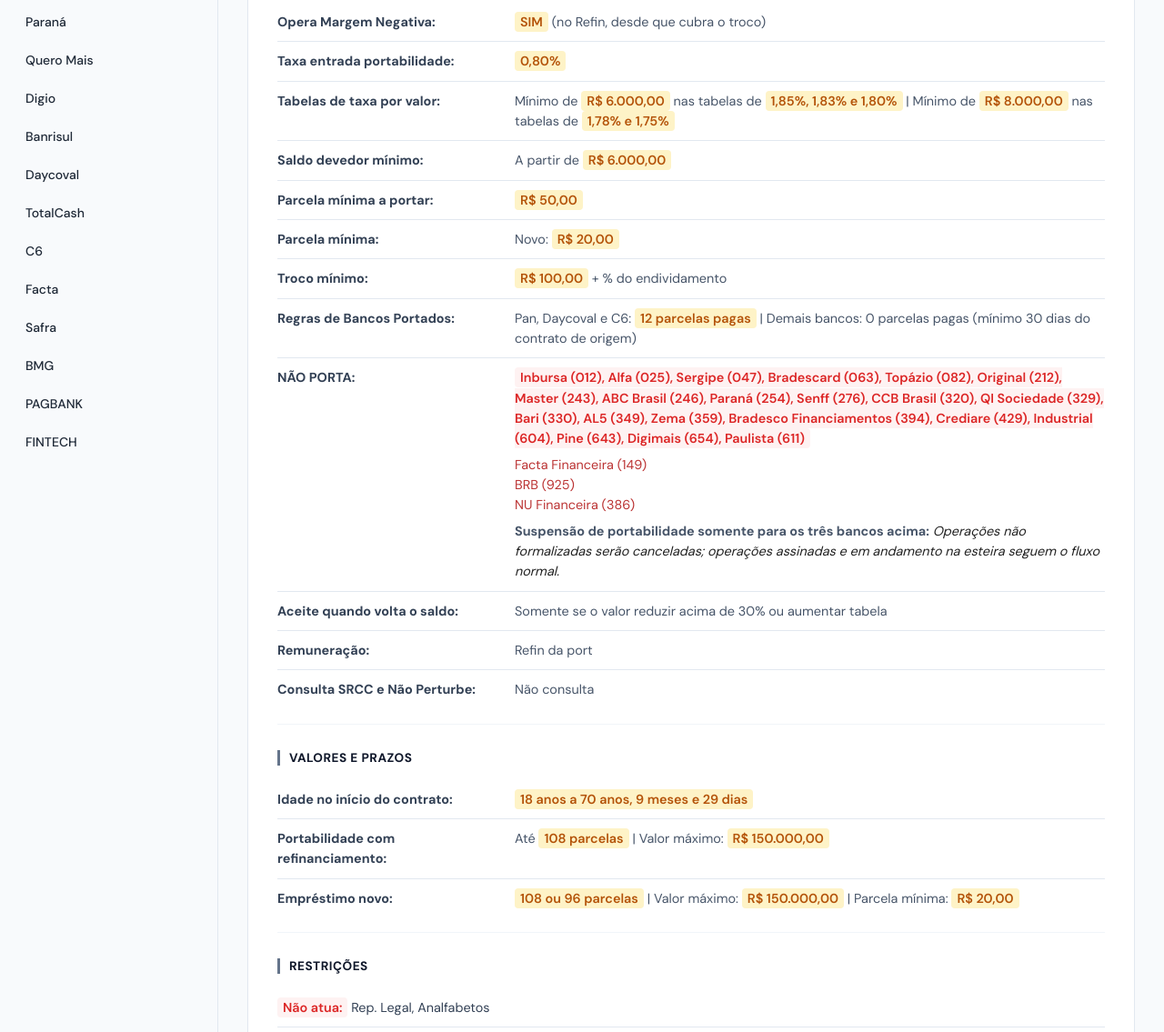
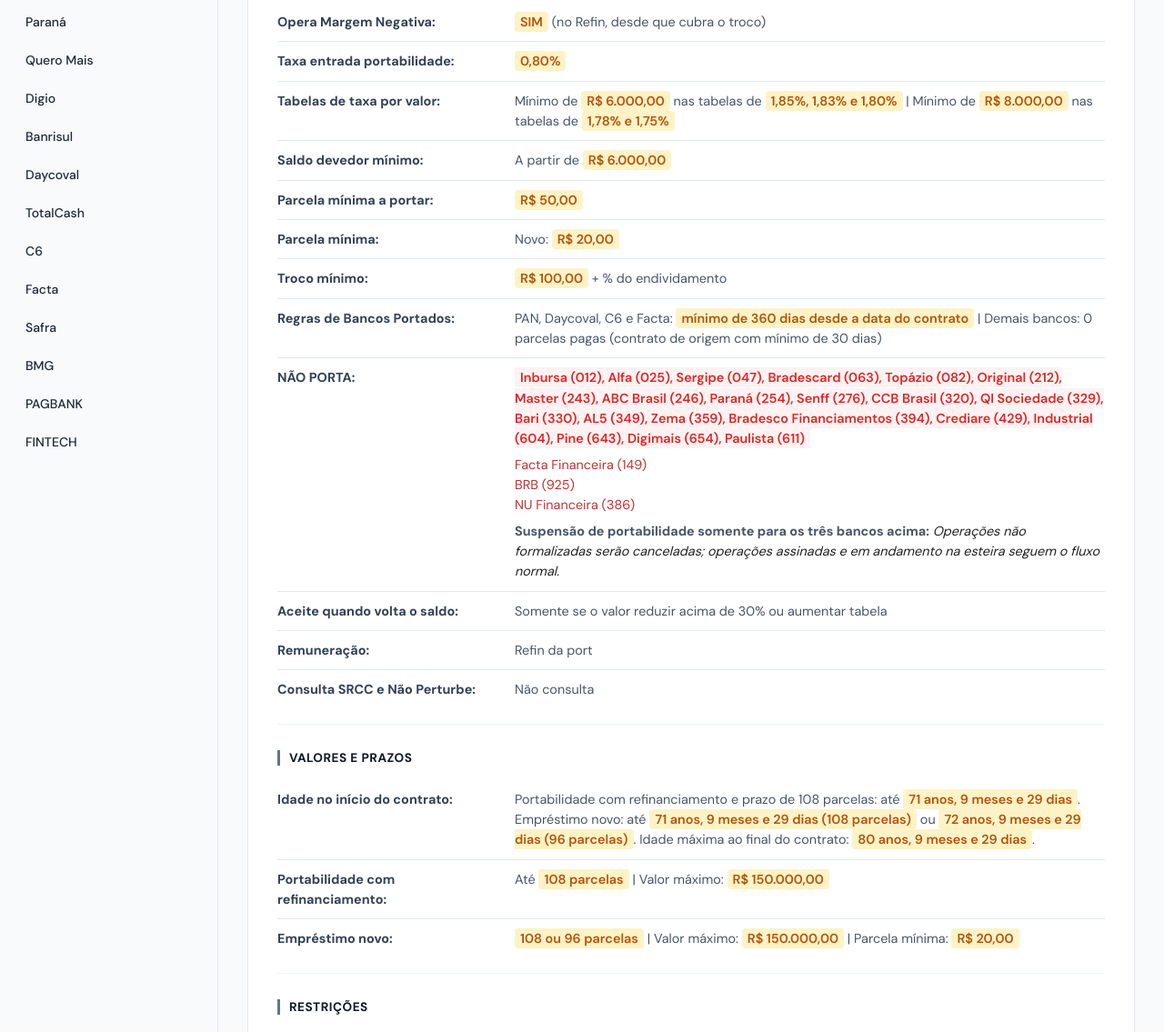
Before and after one commit to aryapromotora-alt/roteiros, a plain HTML site: page index.html in a window 1280 px wide. Shown: the part 325-1460 px from the top of the page at 91% size. Drawn offline with Linux system fonts and the light colour scheme.

Commit message:
Add files via upload

```diff
--- a/index.html
+++ b/index.html
@@ -66,7 +66,7 @@
                         <li class="regra-item"><strong>Parcela mínima a portar:</strong><span class="regra-detalhe"> <span class="destaque-dourado">R$ 50,00</span></span></li>
                         <li class="regra-item"><strong>Parcela mínima:</strong><span class="regra-detalhe"> Novo: <span class="destaque-dourado">R$ 20,00</span></span></li>
                         <li class="regra-item"><strong>Troco mínimo:</strong><span class="regra-detalhe"> <span class="destaque-dourado">R$ 100,00</span> + % do endividamento</span></li>
-                        <li class="regra-item"><strong>Regras de Bancos Portados:</strong><span class="regra-detalhe"> Pan, Daycoval e C6: <span class="destaque-dourado">12 parcelas pagas</span> | Demais bancos: 0 parcelas pagas (mínimo 30 dias do contrato de origem)</span></li>
+                        <li class="regra-item"><strong>Regras de Bancos Portados:</strong><span class="regra-detalhe"> PAN, Daycoval, C6 e Facta: <span class="destaque-dourado">mínimo de 360 dias desde a data do contrato</span> | Demais bancos: 0 parcelas pagas (contrato de origem com mínimo de 30 dias)</span></li>
                         <li class="regra-item"><strong>NÃO PORTA:</strong><span class="regra-detalhe"> <span class="destaque-vermelho">Inbursa (012), Alfa (025), Sergipe (047), Bradescard (063), Topázio (082), Original (212), Master (243), ABC Brasil (246), Paraná (254), Senff (276), CCB Brasil (320), QI Sociedade (329), Bari (330), AL5 (349), Zema (359), Bradesco Financiamentos (394), Crediare (429), Industrial (604), Pine (643), Digimais (654), Paulista (611)</span><span style="display: block; margin-top: 6px; color: #b33;">Facta Financeira (149)<br>BRB (925)<br>NU Financeira (386)</span><span style="display: block; margin-top: 6px;"><strong>Suspensão de portabilidade somente para os três bancos acima:</strong> <em style="color: #222;">Operações não formalizadas serão canceladas; operações assinadas e em andamento na esteira seguem o fluxo normal.</em></span></span></li>
                         <li class="regra-item"><strong>Aceite quando volta o saldo:</strong><span class="regra-detalhe"> Somente se o valor reduzir acima de 30% ou aumentar tabela</span></li>
                         <li class="regra-item"><strong>Remuneração:</strong><span class="regra-detalhe"> Refin da port</span></li>
@@ -76,7 +76,7 @@
                 <div class="resumo-secao">
                     <h3 class="resumo-secao-titulo">Valores e Prazos</h3>
                     <ul>
-                        <li class="regra-item"><strong>Idade no início do contrato:</strong><span class="regra-detalhe"> <span class="destaque-dourado">18 anos a 70 anos, 9 meses e 29 dias</span></span></li>
+                        <li class="regra-item"><strong>Idade no início do contrato:</strong><span class="regra-detalhe"> Portabilidade com refinanciamento e prazo de 108 parcelas: até <span class="destaque-dourado">71 anos, 9 meses e 29 dias</span>. Empréstimo novo: até <span class="destaque-dourado">71 anos, 9 meses e 29 dias (108 parcelas)</span> ou <span class="destaque-dourado">72 anos, 9 meses e 29 dias (96 parcelas)</span>. Idade máxima ao final do contrato: <span class="destaque-dourado">80 anos, 9 meses e 29 dias</span>.</span></li>
                         <li class="regra-item"><strong>Portabilidade com refinanciamento:</strong><span class="regra-detalhe"> Até <span class="destaque-dourado">108 parcelas</span> | Valor máximo: <span class="destaque-dourado">R$ 150.000,00</span></span></li>
                         <li class="regra-item"><strong>Empréstimo novo:</strong><span class="regra-detalhe"> <span class="destaque-dourado">108 ou 96 parcelas</span> | Valor máximo: <span class="destaque-dourado">R$ 150.000,00</span> | Parcela mínima: <span class="destaque-dourado">R$ 20,00</span></span></li>
                     </ul>
@@ -996,9 +996,9 @@
 <tbody>
 <tr><td>68 anos<br>11 meses</td><td>108x</td><td>108x</td><td>108x</td><td>108x</td><td>108x</td><td>108x</td><td>108x</td><td>108x</td><td>108x</td><td>108x</td><td>108x</td><td>108x</td><td>108x</td><td>108x</td></tr>
 <tr><td>69 anos<br>11 meses</td><td>108x</td><td>108x</td><td>108x</td><td>108x</td><td>108x</td><td class="status-none">—</td><td>96x</td><td>108x</td><td>108x</td><td>96x</td><td>108x</td><td>108x</td><td>108x</td><td>108x</td></tr>
-<tr><td>70 anos<br>11 meses</td><td>108x</td><td>Opera até<br><small>70 anos, 9 meses e 29 dias</small></td><td>108x</td><td>108x</td><td>96x</td><td class="status-none">—</td><td>72x</td><td>108x</td><td>108x</td><td>84x</td><td>108x</td><td class="status-none">—</td><td>108x</td><td>108x</td></tr>
-<tr><td>71 anos<br>9 meses</td><td>108x</td><td class="status-none">Não Opera</td><td>108x</td><td class="status-none">Não Opera</td><td>84x</td><td class="status-none">—</td><td>72x</td><td>108x</td><td>96x</td><td>84x</td><td>108x</td><td class="status-none">—</td><td>108x</td><td>108x</td></tr>
-<tr><td>71 anos<br>11 meses</td><td>96x</td><td class="status-none">Não Opera</td><td>108x</td><td class="status-none">Não Opera</td><td>84x</td><td class="status-none">—</td><td>72x</td><td>108x</td><td>96x</td><td>72x</td><td>108x</td><td class="status-none">—</td><td>108x</td><td>108x</td></tr>
+<tr><td>70 anos<br>11 meses</td><td>108x</td><td>108x</td><td>108x</td><td>108x</td><td>96x</td><td class="status-none">—</td><td>72x</td><td>108x</td><td>108x</td><td>84x</td><td>108x</td><td class="status-none">—</td><td>108x</td><td>108x</td></tr>
+<tr><td>71 anos<br>9 meses</td><td>108x</td><td>108x</td><td>108x</td><td class="status-none">Não Opera</td><td>84x</td><td class="status-none">—</td><td>72x</td><td>108x</td><td>96x</td><td>84x</td><td>108x</td><td class="status-none">—</td><td>108x</td><td>108x</td></tr>
+<tr><td>71 anos<br>11 meses</td><td>96x</td><td>Opera até<br><small>71 anos, 9 meses e 29 dias</small></td><td>108x</td><td class="status-none">Não Opera</td><td>84x</td><td class="status-none">—</td><td>72x</td><td>108x</td><td>96x</td><td>72x</td><td>108x</td><td class="status-none">—</td><td>108x</td><td>108x</td></tr>
 <tr><td>72 anos<br>11 meses</td><td>96x</td><td class="status-none">Não Opera</td><td>108x</td><td class="status-none">—</td><td class="status-none">—</td><td class="status-none">—</td><td>60x</td><td>96x</td><td>84x</td><td>60x</td><td>96x</td><td class="status-none">—</td><td>108x</td><td>96x</td></tr>
 <tr><td>73 anos<br>11 meses</td><td>84x</td><td class="status-none">Não Opera</td><td>96x</td><td class="status-none">—</td><td class="status-none">—</td><td class="status-none">—</td><td>36x</td><td>84x</td><td>72x</td><td>48x</td><td>84x</td><td class="status-none">—</td><td>108x</td><td>84x</td></tr>
 <tr><td>74 anos</td><td>—</td><td class="status-none">Não Opera</td><td>60x</td><td class="status-none">—</td><td class="status-none">—</td><td class="status-none">—</td><td>36x</td><td class="status-none">—</td><td>60x</td><td class="status-none">—</td><td class="status-none">—</td><td class="status-none">—</td><td>96x</td><td>72x</td></tr>
@@ -1014,9 +1014,9 @@
 <tbody>
 <tr><td>68 anos<br>11 meses</td><td>108x</td><td>108x</td><td>108x</td><td>108x</td><td>108x</td><td>108x</td><td>108x</td><td>108x</td><td>108x</td><td>108x</td><td>108x</td><td>108x</td><td>108x</td><td>108x</td></tr>
 <tr><td>69 anos<br>11 meses</td><td>108x</td><td>108x</td><td>108x</td><td>108x</td><td>108x</td><td class="status-none">—</td><td>96x</td><td>108x</td><td>108x</td><td>96x</td><td>108x</td><td>108x</td><td>108x</td><td>108x</td></tr>
-<tr><td>70 anos<br>11 meses</td><td>108x</td><td>Opera até<br><small>70 anos, 9 meses e 29 dias</small></td><td>108x</td><td>108x</td><td>96x</td><td class="status-none">—</td><td>72x</td><td>108x</td><td>108x</td><td>84x</td><td>108x</td><td class="status-none">—</td><td>108x</td><td>108x</td></tr>
-<tr><td>71 anos<br>9 meses</td><td>108x</td><td class="status-none">Não Opera</td><td>108x</td><td class="status-none">Não Opera</td><td>84x</td><td class="status-none">—</td><td>72x</td><td>108x</td><td>96x</td><td>84x</td><td>108x</td><td class="status-none">—</td><td>108x</td><td>108x</td></tr>
-<tr><td>71 anos<br>11 meses</td><td>96x</td><td class="status-none">Não Opera</td><td>108x</td><td class="status-none">Não Opera</td><td>84x</td><td class="status-none">—</td><td>72x</td><td>108x</td><td>96x</td><td>72x</td><td>108x</td><td class="status-none">—</td><td>108x</td><td>108x</td></tr>
+<tr><td>70 anos<br>11 meses</td><td>108x</td><td>108x</td><td>108x</td><td>108x</td><td>96x</td><td class="status-none">—</td><td>72x</td><td>108x</td><td>108x</td><td>84x</td><td>108x</td><td class="status-none">—</td><td>108x</td><td>108x</td></tr>
+<tr><td>71 anos<br>9 meses</td><td>108x</td><td>108x</td><td>108x</td><td class="status-none">Não Opera</td><td>84x</td><td class="status-none">—</td><td>72x</td><td>108x</td><td>96x</td><td>84x</td><td>108x</td><td class="status-none">—</td><td>108x</td><td>108x</td></tr>
+<tr><td>71 anos<br>11 meses</td><td>96x</td><td>Opera até<br><small>71 anos, 9 meses e 29 dias</small></td><td>108x</td><td class="status-none">Não Opera</td><td>84x</td><td class="status-none">—</td><td>72x</td><td>108x</td><td>96x</td><td>72x</td><td>108x</td><td class="status-none">—</td><td>108x</td><td>108x</td></tr>
 <tr><td>72 anos<br>11 meses</td><td>96x</td><td class="status-none">Não Opera</td><td>108x</td><td class="status-none">—</td><td class="status-none">—</td><td class="status-none">—</td><td>60x</td><td>96x</td><td>84x</td><td>60x</td><td>96x</td><td class="status-none">—</td><td>108x</td><td>96x</td></tr>
 <tr><td>73 anos<br>11 meses</td><td>84x</td><td class="status-none">Não Opera</td><td>96x</td><td class="status-none">—</td><td class="status-none">—</td><td class="status-none">—</td><td>36x</td><td>84x</td><td>72x</td><td>48x</td><td>84x</td><td class="status-none">—</td><td>108x</td><td>84x</td></tr>
 <tr><td>74 anos</td><td>—</td><td class="status-none">Não Opera</td><td>60x</td><td class="status-none">—</td><td class="status-none">—</td><td class="status-none">—</td><td>36x</td><td class="status-none">—</td><td>60x</td><td class="status-none">—</td><td class="status-none">—</td><td class="status-none">—</td><td>96x</td><td>72x</td></tr>
@@ -1078,8 +1078,8 @@
             <div id="id-quali" class="bank-content">
                 <h2 class="resumo-titulo">QUALI – POLÍTICA DE IDADES</h2>
                 <div class="resumo-secao"><h3 class="resumo-secao-titulo">IDADE E PRAZOS</h3><ul>
-                    <li><strong>Início do contrato — Portabilidade com Refinanciamento:</strong> de 18 anos a <span class="destaque-dourado">70 anos, 9 meses e 29 dias</span>; até <span class="destaque-dourado">108 parcelas</span>, limite de <span class="destaque-dourado">R$ 150.000,00</span></li>
-                    <li><strong>Início do contrato — Empréstimo Novo:</strong> de 18 anos a <span class="destaque-dourado">70 anos, 9 meses e 29 dias</span>; prazos de <span class="destaque-dourado">108 ou 96 parcelas</span>, limite de <span class="destaque-dourado">R$ 150.000,00</span></li>
+                    <li><strong>Portabilidade com Refinanciamento — início do contrato:</strong> de 18 anos a <span class="destaque-dourado">71 anos, 9 meses e 29 dias</span> para até <span class="destaque-dourado">108 parcelas</span>. Idade máxima ao final do contrato: <span class="destaque-dourado">80 anos, 9 meses e 29 dias</span>; limite de <span class="destaque-dourado">R$ 150.000,00</span>.</li>
+                    <li><strong>Empréstimo Novo — início do contrato:</strong> de 18 anos a <span class="destaque-dourado">71 anos, 9 meses e 29 dias</span> para 108 parcelas ou a <span class="destaque-dourado">72 anos, 9 meses e 29 dias</span> para 96 parcelas. Idade máxima ao final do contrato: <span class="destaque-dourado">80 anos, 9 meses e 29 dias</span>; limite de <span class="destaque-dourado">R$ 150.000,00</span>.</li>
                 </ul></div>
                 <div class="resumo-secao"><h3 class="resumo-secao-titulo">Invalidez (32/92)</h3><ul>
                     <li><span class="destaque-vermelho">Suspenso</span> para Portabilidade com Refinanciamento e Empréstimos Novos (atualização de 24/11/2026)</li>
```
